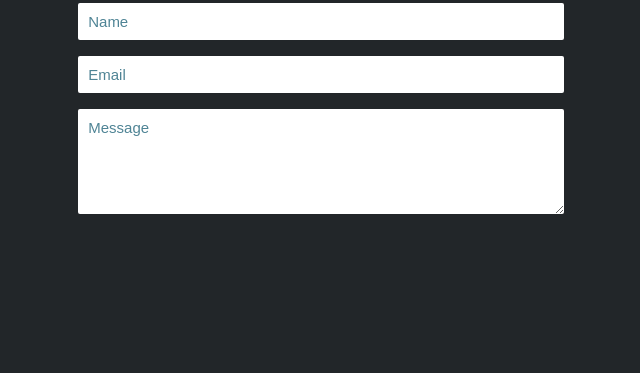
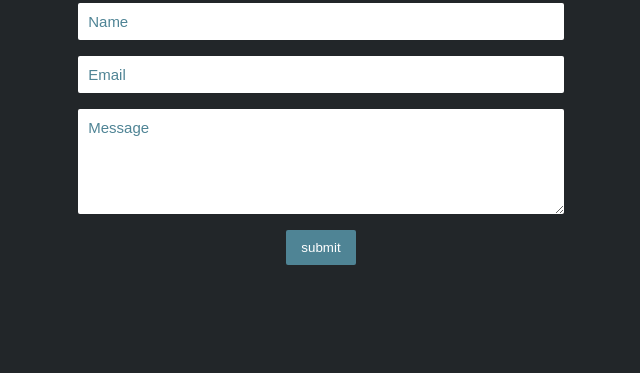
Before and after one commit to MLH-Fellowship/project-22-sum-17-abisha-vi-linh-ishami, a Flask app: page / in a window 1280 px wide. Shown: the part 2880-3253 px from the top of the page, without its empty margins (319-959 px from the left). Before the commit the page ends 3094 px from the top, so only its background shows below. Run offline with Flask 2, Linux system fonts and the light colour scheme; some libraries are stand-ins or nearby versions.

Commit message:
home image edits and contact button

```diff
--- a/app/static/styles/main.css
+++ b/app/static/styles/main.css
@@ -92,6 +92,7 @@ ul a:hover {
 .home .right img {
   border-radius: 3%;
   max-width: 500px;
+  border:#4f8495 3px solid;
 }
 
 .home .right ul {
@@ -303,3 +304,17 @@ textarea {
 textarea::placeholder {
   color: #4f8495;
 }
+
+.contact-form button {
+  border: none;
+  background-color: #4f8495;
+  color: #fff;
+  padding: 10px 15px;
+  border-radius: 2px;
+}
+
+.contact-form button:hover {
+  cursor: pointer;
+  background-color: #a1daec;
+  color: #000;
+}
--- a/app/templates/index.html
+++ b/app/templates/index.html
@@ -98,7 +98,10 @@
     <div id="about" class="about-section">
       <h1>About Me</h1>
       <p>My Interests: Blockchain, Machine Learning, DevOps</p>
-      <p>My <a href="{{ url_for('hobbies') }}">Hobbies</a>: Swimming, Hiking, Traveling</p>
+      <p>
+        My <a href="{{ url_for('hobbies') }}">Hobbies</a>: Swimming, Hiking,
+        Traveling
+      </p>
       <div class="row row-cols-1 row-cols-sm-2 row-cols-md-3 g-3">
         {% for pol in polaroids %}
         <div class="polaroid">
@@ -149,6 +152,7 @@
           required
           rows="5"
         ></textarea>
+        <button type="submit" className="contact-submit">submit</button>
       </form>
     </div>
   </body>
```
